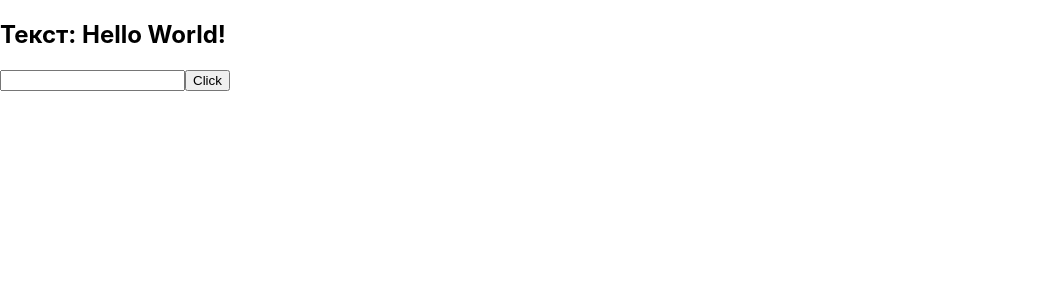
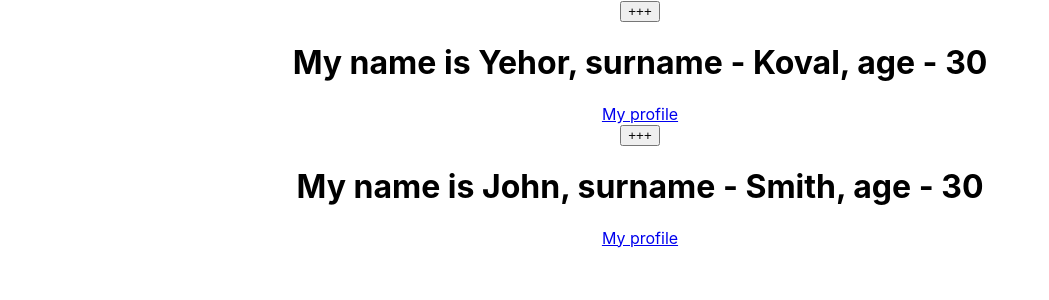
Before and after one commit to yehorkov/test-react-app, a React (Create React App) app: page / in a window 1280 px wide. Shown: the top 300 px of the page, without its empty margins (0-1049 px from the left). Built offline with nearby package versions, Linux system fonts and the light colour scheme.

Commit message:
End lesson about state in React

```diff
--- a/src/App.js
+++ b/src/App.js
@@ -1,17 +1,74 @@
-import logo from './logo.svg';
+import { Component } from 'react';
 import './App.css';
+
+// const Header = () => {
+//   return <h2>Hello world!</h2>
+// }
+
+// const Field = () => {
+//     const holder = 'Enter here';
+//     const styledField = {
+//         width: '300px'
+//     }
+//     return <input placeholder={holder} type='text' style={styledField}/>
+// }
+
+// class Field extends Component {
+//     render () {
+//         const holder = 'Enter here';
+//         const styledField = {
+//             width: '300px'
+//         }
+
+//         return <input placeholder={holder} type='text' style={styledField}/>
+//     }
+// }
+
+// const Btn = () => {
+//     const text = 'Log in';
+//     const logged = false;
+
+//     return <button>{logged ? 'Enter' : text}</button>
+// }
+
+class WhoAmI extends Component {
+    constructor(props) {
+        super(props);
+        this.state = {
+            years: 30,
+            text: '+++'
+        }
+    }
+
+    nextYear = () => {
+        this.setState(state => ({
+            years: state.years + 1
+        }))
+    }
+
+    render () {
+        const {name, surname, link} = this.props;
+        return (
+            <div>
+                <button onClick={this.nextYear}>{this.state.text}</button>
+                <h1>My name is {name}, surname - {surname}, age - {this.state.years}</h1>
+                <a href={link}>My profile</a>
+            </div>
+        )
+    }
+}
 
 function App() {
   return (
     <div className="App">
-      <header className="App-header">
-        <img src={logo} className="App-logo" alt="logo" />
-        <p>
-          Edit <code>src/App.js</code> and save to reload.
-        </p>
-      </header>
+        {/* <Header/>
+        <Field/>
+        <Btn/> */}
+        <WhoAmI name='Yehor' surname='Koval' link='facebook.com'/>
+        <WhoAmI name='John' surname='Smith' link='instagram.com'/>
     </div>
   );
 }
 
+// export {Header};
 export default App;
--- a/src/index.js
+++ b/src/index.js
@@ -2,20 +2,22 @@
 import ReactDOM from 'react-dom/client';
 import './index.css';
 import App from './App';
+// import { Header } from './App';
 
-const text = 'Hello World!';
+// const text = 'Hello World!';
 
-const elem = (
-    <div>
-        <h2 className='text'>Текст: {text}</h2>
-        <input type="text" />
-        <button tabIndex={0}>Click</button>
-    </div>
-)
+// const elem = (
+//     <div>
+//         <h2 className='text'>Текст: {text}</h2>
+//         <input type="text" />
+//         <label htmlFor=""></label>
+//         <button tabIndex={0}>Click</button>
+//     </div>
+// )
 
 // const elem = React.createElement('h2', {className: 'greetings'}, 'Hello World!');
 
 const root = ReactDOM.createRoot(document.getElementById('root'));
 root.render(
-  elem
+  <App/>
 );
```
